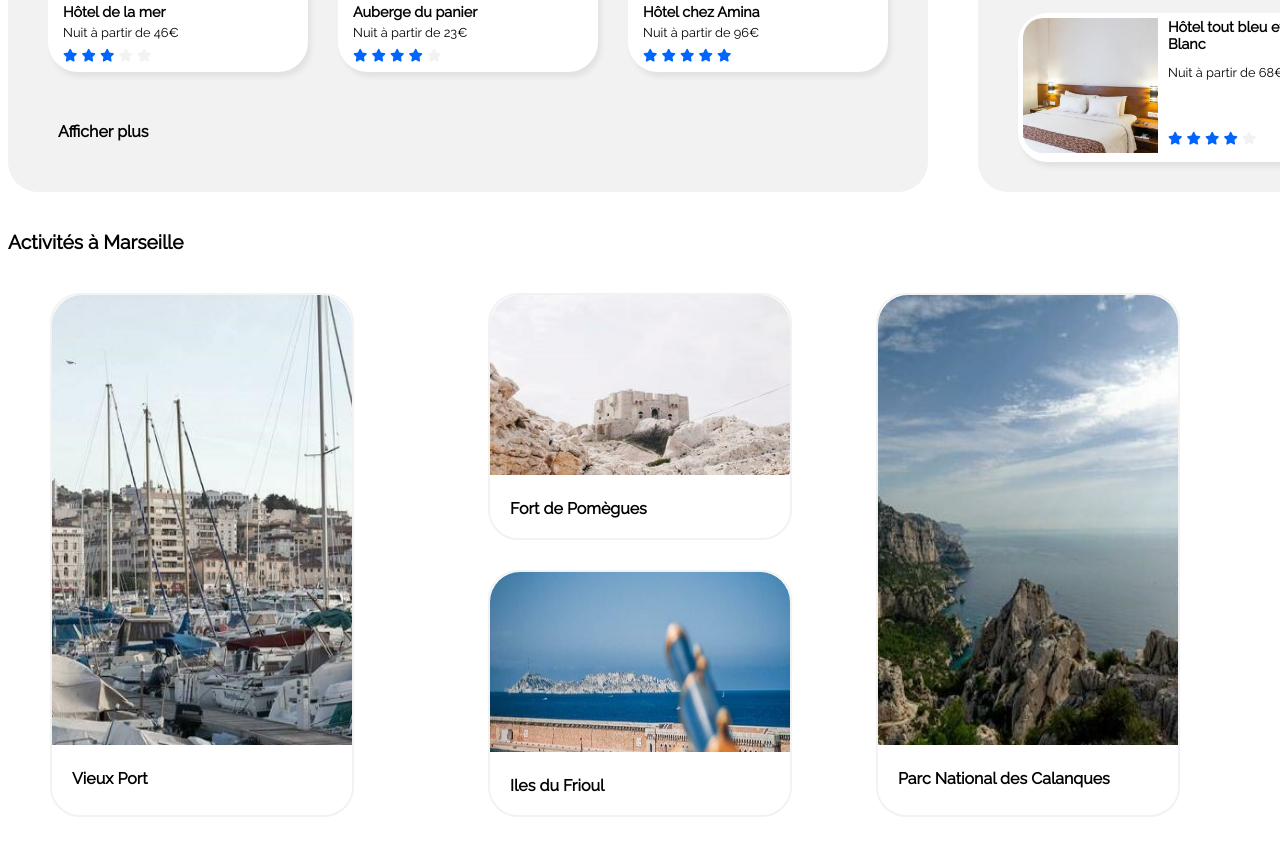
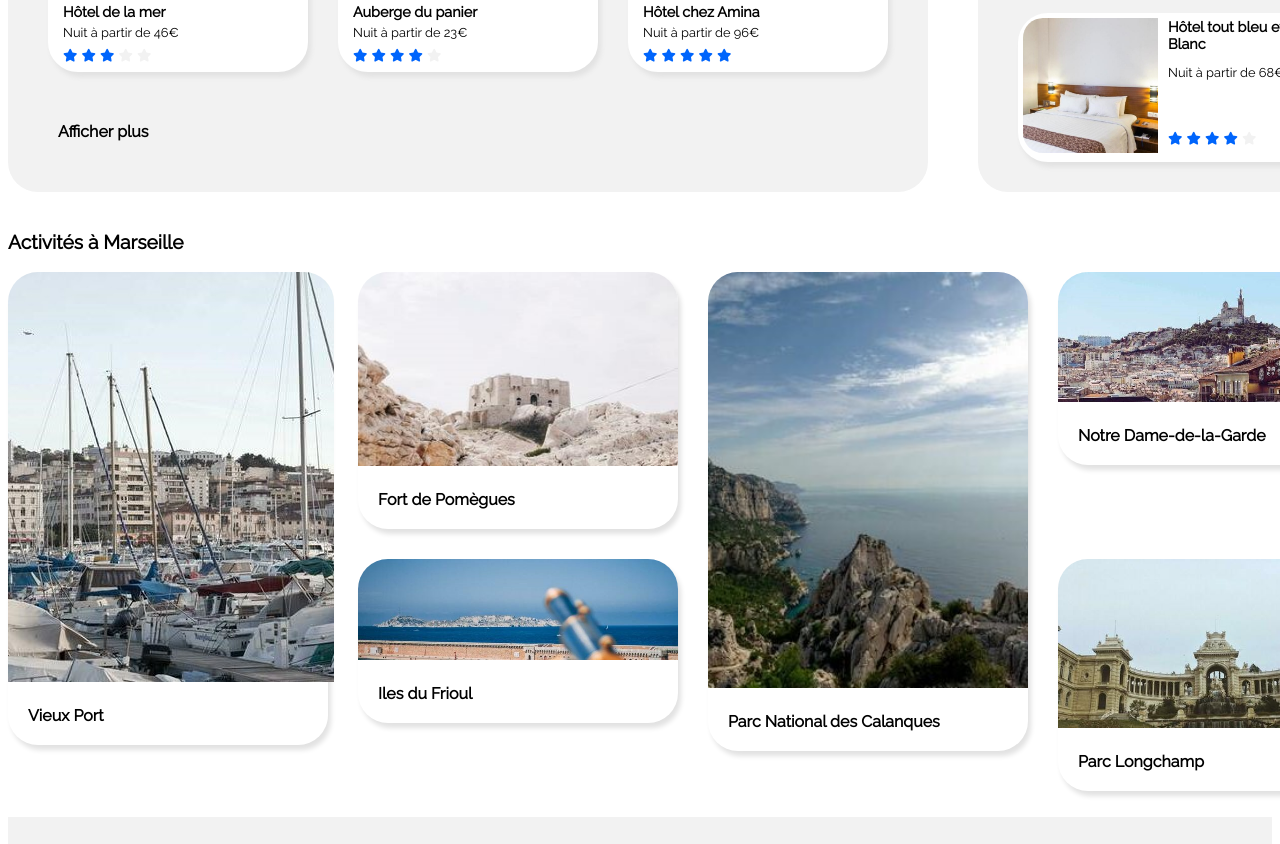
Before and after one commit to VincentQuenard/VincentQuenard_2_27042021, a plain HTML site: page index.html in a window 1280 px wide. Shown: the part 804-1648 px from the top of the page. Drawn offline with Linux system fonts and the light colour scheme.

Commit message:
retravail à finir sur grid activités, header et filtres avancés pour iphone

```diff
--- a/index.html
+++ b/index.html
@@ -25,14 +25,19 @@
             <!-- Fin de l'intégration du logo -->
 
             <!-- Mise en place du menu de navigation avec ancres-->
-            <nav>
-                <ul id="navigation">
-                    <li><a href="#Hébergements">Hébergements</a></li>
-                    <li><a href="#Activités">Activités</a></li>
+            <nav id="navigation">
+                <div>
+                    <a id="hbgt" href="#Hébergements">Hébergements</a>
+                </div>
+                <div>
+                   <a href="#Activités">Activités</a>
+                </div>
+            </nav>
 
-                </ul>
-                    <a id="inscription" href="#S'inscrire">S'inscrire</a>
-            </nav>
+            <div id="inscription">
+                <a href="#S'inscrire">S'inscrire</a>
+            </div>
+
             <!-- Fin du menu de navigation -->
         </header>
         <!-- Fin de l'entête-->
@@ -70,7 +75,7 @@
         <!-- Mise ne place de la partie filtres -->
 
                 <div class="filtres">
-                    <h2>Filtres</h2>
+                    <div class="filtres_boutons">Filtres</div>
                     <button>
                         <span class="icones">
                             <i class="fas fa-money-bill-wave"></i>
@@ -333,73 +338,79 @@
             <!-- Fin de la partie hébergements droite -->
 
             <!-- Mise ne place de la partie activités -->
-            <section>
+            <section class="activite_marseille">
                 <h3 id="Activités">Activités à Marseille</h3>
-                <div class="activmars">
+
+                <div class="port">
                     <a href="#">
-                        <div class="gmactivite">
-                            <div id="port">
-                                <img src="./images/vieux_port.jpg" alt="vieux port">
+                        <div class="photo_titre">
+                            <div >
+                                <img class="photo_port" src="./images/vieux_port.jpg" alt="vieux port">
                             </div>
                             <h5>Vieux Port</h5>
                         </div>
                     </a>
+                </div>
 
-                    <div class="deuxphotos">
-
+                <div class="pomegues">
                     <a href="#">
-                            <div class="ptactivite">
-                                <div>
-                                    <img src="./images/fort_pomegues.jpg" alt="fort de pomègues">
+                        <div class="photo_titre">
+                            <div >
+                                <img class="photo_pomegues" src="./images/fort_pomegues.jpg" alt="fort de pomègues">
                             </div>
                             <h5>Fort de Pomègues</h5>
                         </div>
                     </a>
+                </div>
 
+                <div class="frioul">
                     <a href="#">
-                            <div class="ptactivite">
-                                <div>
-                                    <img src="./images/iles_frioul.jpg" alt="Iles du frioul">
+                        <div class="photo_titre">
+                            <div >
+                                <img class="photo_frioul" src="./images/iles_frioul.jpg" alt="Iles du frioul">
                             </div>
                             <h5>Iles du Frioul</h5>
                         </div>
                     </a>
                 </div>
 
+                <div class="calanques">
                     <a href="#">
-                        <div class="gmactivite">
-                            <div>
-                                <img src="./images/parc_calanques.jpg" alt="Parc National des Calanques">
+                        <div class="photo_titre">
+                            <div >
+                                <img class="photo_calanques" src="./images/parc_calanques.jpg" alt="Parc National des Calanques">
                             </div>
                             <h5>Parc National des Calanques</h5>
                         </div>
                     </a>
+                </div>
 
-                    <div class="deuxphotos">
+
+                <div class="ndgarde">
                     <a href="#">
-                            <div class="ptactivite">
-                                <div>
-                                    <img src="./images/nd_garde.jpg" alt="Notre Dame de la Garde">
+                        <div class="photo_titre">
+                            <div >
+                                <img class="photo_ndgarde" src="./images/nd_garde.jpg" alt="Notre Dame de la Garde">
                             </div>
                             <h5>Notre Dame-de-la-Garde</h5>
                         </div>
                     </a>
+                </div>
 
+
+                <div class="longchamp">
                     <a href="#">
-                            <div class="ptactivite">
-                                <div>
-                                    <img src="./images/parc_longchamp.jpg" alt="Parc Longchamp">
+                        <div class="photo_titre">
+                            <div >
+                                <img class="photo_longchamp" src="./images/parc_longchamp.jpg" alt="Parc Longchamp">
                             </div>
                             <h5>Parc Longchamp</h5>
                         </div>
                     </a>
                 </div>
 
+            </section>
 
-
-
-                </div>
-            </section>
         </main>
         <!-- Fin du contenu principal-->
 
--- a/style.css
+++ b/style.css
@@ -10,7 +10,7 @@ body
 .container
 {
     max-width: 1400px;
-    margin: auto
+    margin: auto;
 }
 
 /* Application police maquette pour titres */
@@ -37,12 +37,16 @@ h3
 
 
 
-/* Application police maquette */
+/* mise en place des élements du header */
 header
 {
     display: flex;
-    justify-content: space-between;
     margin-top: 10px;
+}
+
+#logo
+{
+    margin-right: auto;
 }
 
 /* redimensionnement du logo */
@@ -53,51 +57,53 @@ header
     height: 50px;
 }
 /* mise en place menu de navigation*/
-nav{
+
+#navigation
+{
     display: flex;
+    padding-top: 15px;
     margin-right: 50px;
     font-weight: bold;
     font-size: 1em;
 }
 
-nav ul li a
+#navigation a
 {
     text-decoration: none;
     color: black;
 }
 
-#navigation
+#hbgt
 {
-    display: flex;
-    list-style-type: none;
-    margin-right: 30px;
-
+    margin-right: 50px;
 }
 
-nav li{
-    margin-left: 30px;
+#inscription
+{
+    padding: 15px 20px 0 0
 }
 
-nav a
+
+#inscription a
 {
     text-decoration: none;
     color: #0065FC;
     padding-top: 15px;
+     font-weight: bold;
 }
 
-/* Effet de survol sur lien de navigation */
 
-nav a:hover
-{
-    color: black;
-    border-top: 3px solid #0065FC;
-}
+/* Effet de survol sur liens de navigation */
 
 #navigation a:hover
 {
     color:#0065FC;
+    padding-top: 10px;
     border-top: 3px solid #0065FC;
 }
+
+
+
 
 
 /* Contenu principal */
@@ -192,8 +198,18 @@ nav a:hover
     flex-direction: row;
     flex-wrap: wrap;
     margin-top: 40px;
+    margin-right: 50px;
     font-weight: bold;
     font-size: 1em;
+    align-items: center;
+
+}
+
+.filtres_boutons
+{
+    font-size: 1.1em;
+    margin-right: 20px;
+
 
 }
 
@@ -502,12 +518,13 @@ h4 + p
 
 /* Mise en forme de la partie activités*/
 
-.activmars
+.activite_marseille
 {
-    display: flex;
-    flex-wrap: wrap;
-    justify-content: space-around;
-
+    display: grid;
+    grid-template-columns: 1fr 1fr 1fr 1fr;
+    grid-template-rows: 50px 1fr 1fr;
+    grid-column-gap: 30px;
+    grid-row-gap: 30px;
 }
 
 h5
@@ -515,68 +532,128 @@ h5
     font-size: 1em;
     font-weight: bold;
     margin: 20px;
+}
 
+.activite_marseille h3
+{
+    grid-column-start: 1;
+    grid-column-end: 5;
 }
-.activmars a:hover
+
+.activite_marseille a:hover
 {
     text-decoration: none;
     color: #0065FC ;
 }
-.activmars a
+.activite_marseille a
 {
     text-decoration: none;
     color: black ;
 }
 
-.gmactivite
+.port
 {
-    display: flex;
-    flex-direction: column;
-    border: 2px solid #F2F2F2;
+    grid-column-start: 1;
+    grid-column-end: 1;
+    grid-row-start: 2;
+    grid-row-end: 4;
     border-radius: 30px;
-    width: auto;
-    height: 520px;
-    margin-right: 50px;
-
+    width: 320px;
+    height: 200px;
 }
 
-.gmactivite img
-{
-    border: 2px solid none;
-    border-radius: 30px 30px 0 0;
-    height: 450px;
-    width: 300px;
+ .photo_titre
+{  display: grid;
+    grid-template-rows: 2fr;
+    border-radius: 30px;
+    box-shadow: 3px 5px 5px #e2e2e2;
 }
 
-.ptactivite
+.photo_port
 {
-    display: flex;
-    flex-direction: column;
-    border: 2px solid #F2F2F2;
-    border-radius: 30px;
+    border-radius: 30px 30px 0 0;
     width: auto;
-    margin-bottom: 30px;
+}
 
 
+.pomegues
+{
+    grid-column-start: 2;
+    grid-column-end: 2;
+    grid-row-start: 2;
+    grid-row-end: 3;
+    border-radius: 30px;
 }
 
-.ptactivite img
+.photo_pomegues
 {
-    border: 2px solid none;
     border-radius: 30px 30px 0 0;
-    height: 180px;
-    width: 300px;
-
+    width: 320px;
 }
 
-.deuxphotos
+
+.frioul
 {
-    display: flex;
-    flex-direction: column;
+    grid-column-start: 2;
+    grid-column-end: 2;
+    grid-row-start: 3;
+    grid-row-end: 4;
+    border-radius: 30px;
+    height: 160px;
+}
+
+.photo_frioul
+{
+    border-radius: 30px 30px 0 0;
+    width: 320px;
+}
+
+.calanques
+{
+    grid-column-start: 3;
+    grid-column-end: 3;
+    grid-row-start: 2;
+    grid-row-end: 4;
+    border-radius: 30px;
+}
+
+.photo_calanques
+{
+    border-radius: 30px 30px 0 0;
+    width: 320px;
+}
 
 
+.ndgarde
+{
+    grid-column-start: 4;
+    grid-column-end: 5;
+    grid-row-start: 2;
+    grid-row-end: 3;
+    border-radius: 30px;
+}
 
+.photo_ndgarde
+{
+    border-radius: 30px 30px 0 0;
+    width: 320px;
 }
+
+.longchamp
+{
+    grid-column-start: 4;
+    grid-column-end: 5;
+    grid-row-start: 3;
+    grid-row-end: 4;
+    border-radius: 30px;
+}
+
+.photo_longchamp
+{
+    border-radius: 30px 30px 0 0;
+    width: 320px;
+}
+
 
 
 /* Mise en forme du pied de page*/
@@ -634,3 +711,188 @@ footer a
 {
     width: 35%;
 }
+
+
+/* Média queries affichage téléphone*/
+
+@media (max-width: 660px)
+
+{
+/* Adaptation de la page à la résolution*/
+.container
+{
+    max-width: 660px;
+    width: auto;
+    margin: 0 10px 0 10px;
+}
+
+
+/* Mise en forme du header*/
+.entete
+{
+    display: grid;
+    grid-template-rows: 1fr 1fr;
+    grid-template-columns: 1fr 1fr
+}
+
+#logo
+{
+    grid-column-start: 1;
+    grid-column-end: 2;
+    grid-row-start: 1;
+    grid-row-end: 2
+}
+
+#navigation
+{
+    grid-column-gap: 0;
+    grid-template-columns: 1fr 1fr;
+    grid-column: 1 / span2;
+    border-bottom: #deebff solid 2px;
+    margin-right: -10px;
+    margin-left: -20px;
+    font-weight: normal;
+    font-size: 0.9em;
+}
+#hbgt
+{
+    margin: 0;
+}
+
+#navigation div
+{
+    width: 100%;
+    height: 100%;
+    margin-top: 0;
+    display: flex;
+    justify-content: center;
+    align-items: center;
+}
+
+#navigation div a:hover
+{
+    border-style : none;
+}
+
+#navigation div:hover
+{
+    color:#0065FC;
+    border-bottom: 3px solid #0065FC;
+}
+
+#inscription
+{
+    grid-column-start: 2;
+    grid-column-end: 3;
+    grid-row-start: 1;
+    grid-row-end: 2;
+    padding-left: 100px;
+}
+
+
+
+/* Mise en forme des filtres*/
+
+/* Mise en forme du titre*/
+#ajust
+{
+    padding-right: 48px;
+    padding-top: 5px;
+}
+
+
+/* Ajustement des filtres*/
+
+
+.filtres
+
+{
+    margin-right: 10px;
+}
+.filtres_boutons
+{
+    margin-right: 200px;
+    margin-bottom: 20px;
+}
+
+
+.filtres button
+{
+    padding-right: 5px;
+    margin-right: 15px;
+    margin-bottom: 15px;
+    font-size: 0.9em;
+}
+.icones
+{
+    margin-right: 5px;
+}
+
+/* Ajustement d'information avec texte*/
+
+#info
+{
+    margin-top: 0px;
+}
+#info p
+{
+    padding-right: 40px;
+}
+
+
+
+/* Mise en forme de la partie hébergement*/
+
+.hebergement_marseille
+{
+    display: flex;
+    flex-direction: column;
+}
+
+
+.droite
+
+{
+    display: flex;
+    flex-direction: column;
+}
+
+.gauche
+{
+    display: flex;
+    flex-direction: column;
+    order: 2;
+}
+.photoetdescription
+{
+    display: flex;
+}
+
+
+
+
+/* Mise en forme de la partie activité*/
+.activite_marseille
+{
+    display: flex;
+    flex-direction: column;
+}
+
+.port
+{
+ width: auto;
+ height: auto;
+
+}
+
+
+
+
+footer
+{
+
+    display: flex;
+    flex-direction: column;
+}
+
+}
```
Lines whose indentation alone changed are shown as unchanged.
